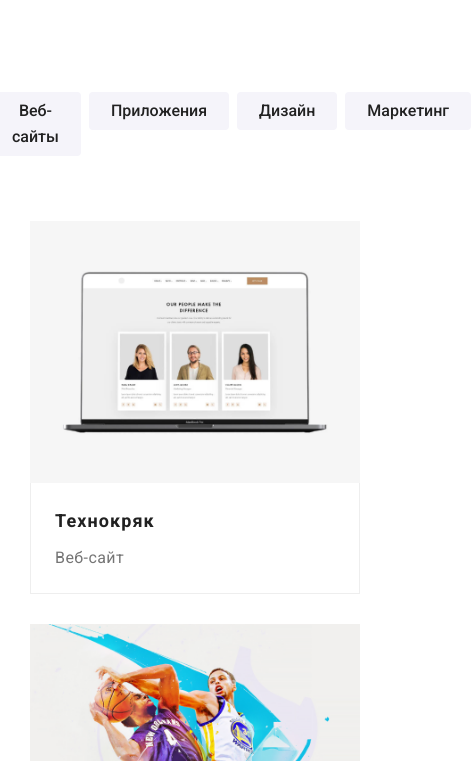
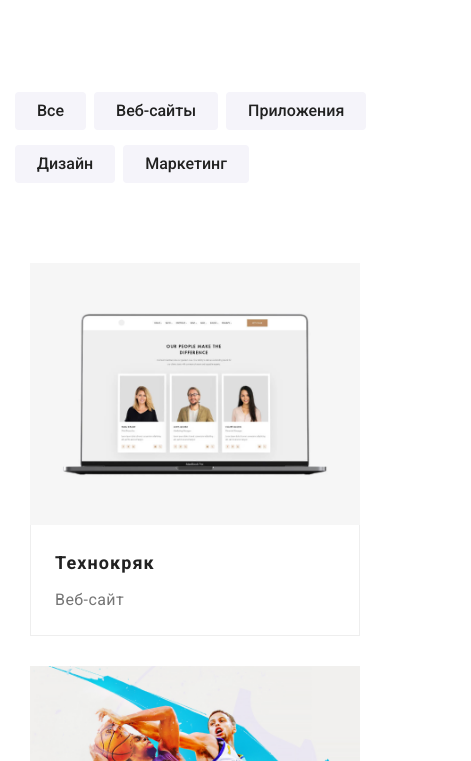
Before and after one commit to Serhii-Ruhtik/goit-markup-hw-08, a plain HTML site: page portfolio.html in a window 390 px wide. Shown: the part 83-844 px from the top of the page, 471 px wide, since content can reach past the window. Drawn offline with nearby package versions, Linux system fonts and the light colour scheme.

Commit message:
hw-08
adapted portfolio section

```diff
--- a/sass/pages/_portfolio.scss
+++ b/sass/pages/_portfolio.scss
@@ -26,10 +26,19 @@
     list-style: none;
     display: flex;
     justify-content: center;
+
+
+    @media screen and (max-width:767px) {
+        flex-wrap: wrap;
+        justify-content: flex-start;
+    }
 }
 
 &__item {
     margin-right: 8px;
+    @media screen and (max-width:767px) {
+        margin-bottom: 15px;
+    }
 }
 
 &__item>.control {
@@ -51,8 +60,12 @@
 
 .flex__item {
     --items:1;
-    @media screen and (max) {
+    @media screen and (min-width:768px) {
+        --items:2;
+    }
 
+    @media screen and (min-width:1200px) {
+        --items:3;
     }
     // width: calc(( 100% - 60px ) / 3);
 
```
Also changed, not shown: css/main.css, css/main.min.css, 2 other files.
